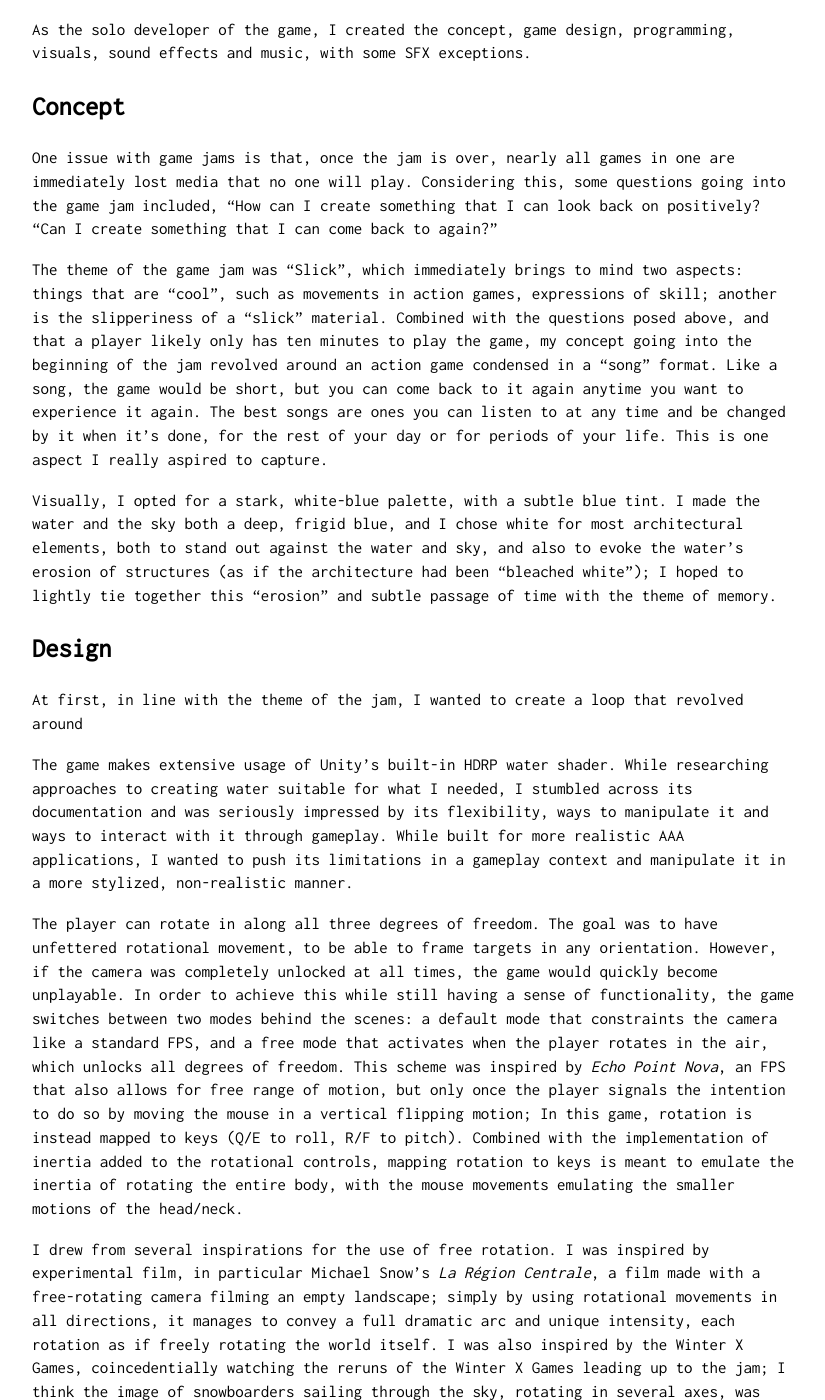
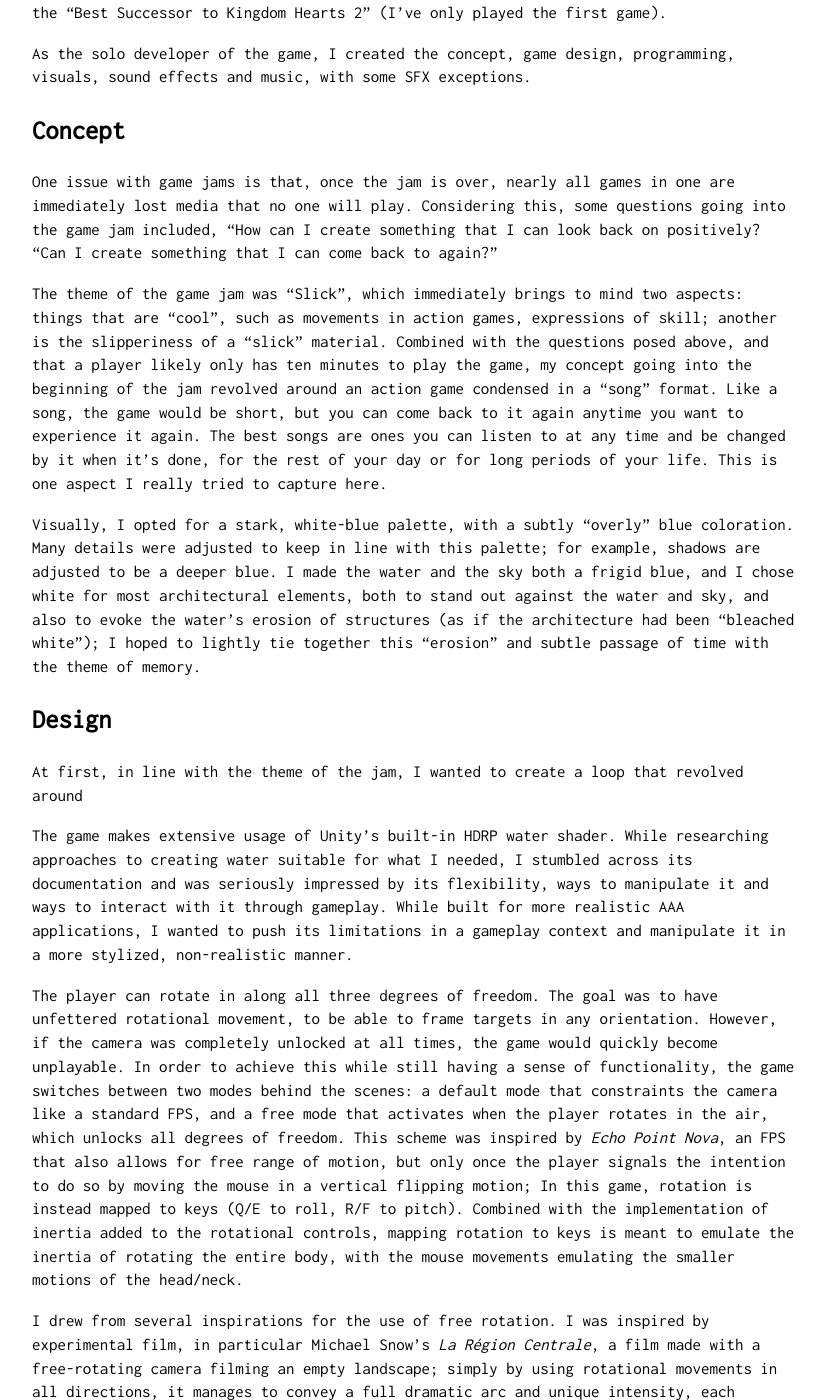
Before and after one commit to eric-zdw/eric-zdw.github.io, a Jekyll site: the page built from _portfolios/gamedesign.md, in a window 1280 px wide and 1400 px high, scrolled down 5855 px. Shown: the whole window, without its empty margins (224-1049 px from the left). Built offline with Jekyll 4.4.1, drawn with Linux system fonts in a browser that asks for light colours; some web fonts are replaced; some of the changed text lies outside the part shown.

Commit message:
Update gamedesign.md

```diff
--- a/_portfolios/gamedesign.md
+++ b/_portfolios/gamedesign.md
@@ -135,9 +136,9 @@
 
 One issue with game jams is that, once the jam is over, nearly all games in one are immediately lost media that no one will play. Considering this, some questions going into the game jam included, "How can I create something that I can look back on positively? "Can I create something that I can come back to again?"
 
-The theme of the game jam was "Slick", which immediately brings to mind two aspects: things that are "cool", such as movements in action games, expressions of skill; another is the slipperiness of a "slick" material. Combined with the questions posed above, and that a player likely only has ten minutes to play the game, my concept going into the beginning of the jam revolved around an action game condensed in a "song" format. Like a song, the game would be short, but you can come back to it again anytime you want to experience it again. The best songs are ones you can listen to at any time and be changed by it when it's done, for the rest of your day or for periods of your life. This is one aspect I really aspired to capture.
+The theme of the game jam was "Slick", which immediately brings to mind two aspects: things that are "cool", such as movements in action games, expressions of skill; another is the slipperiness of a "slick" material. Combined with the questions posed above, and that a player likely only has ten minutes to play the game, my concept going into the beginning of the jam revolved around an action game condensed in a "song" format. Like a song, the game would be short, but you can come back to it again anytime you want to experience it again. The best songs are ones you can listen to at any time and be changed by it when it's done, for the rest of your day or for long periods of your life. This is one aspect I really tried to capture here.
 
-Visually, I opted for a stark, white-blue palette, with a subtle blue tint. I made the water and the sky both a deep, frigid blue, and I chose white for most architectural elements, both to stand out against the water and sky, and also to evoke the water's erosion of structures (as if the architecture had been "bleached white"); I hoped to lightly tie together this "erosion" and subtle passage of time with the theme of memory.
+Visually, I opted for a stark, white-blue palette, with a subtly "overly" blue coloration. Many details were adjusted to keep in line with this palette; for example, shadows are adjusted to be a deeper blue. I made the water and the sky both a frigid blue, and I chose white for most architectural elements, both to stand out against the water and sky, and also to evoke the water's erosion of structures (as if the architecture had been "bleached white"); I hoped to lightly tie together this "erosion" and subtle passage of time with the theme of memory.
 
 ### Design
 
@@ -148,6 +149,12 @@
 The player can rotate in along all three degrees of freedom. The goal was to have unfettered rotational movement, to be able to frame targets in any orientation. However, if the camera was completely unlocked at all times, the game would quickly become unplayable. In order to achieve this while still having a sense of functionality, the game switches between two modes behind the scenes: a default mode that constraints the camera like a standard FPS, and a free mode that activates when the player rotates in the air, which unlocks all degrees of freedom. This scheme was inspired by *Echo Point Nova*, an FPS that also allows for free range of motion, but only once the player signals the intention to do so by moving the mouse in a vertical flipping motion; In this game, rotation is instead mapped to keys (Q/E to roll, R/F to pitch). Combined with the implementation of inertia added to the rotational controls, mapping rotation to keys is meant to emulate the inertia of rotating the entire body, with the mouse movements emulating the smaller motions of the head/neck.
 
 I drew from several inspirations for the use of free rotation. I was inspired by experimental film, in particular Michael Snow's *La Région Centrale*, a film made with a free-rotating camera filming an empty landscape; simply by using rotational movements in all directions, it manages to convey a full dramatic arc and unique intensity, each rotation as if freely rotating the world itself. I was also inspired by the Winter X Games, coincedentially watching the reruns of the Winter X Games leading up to the jam; I think the image of snowboarders sailing through the sky, rotating in several axes, was fresh in my mind.
+
+### Level Design
+
+The layout of the level resembles a park; each quadrant of the level is meant to have certain landmarks. In this game, it didn't matter that the player was sent equally to all areas of the map; it's more important that each element leaves some sort of impression. For example, one side of the map is isolated by the rest of the level, consisting only of a single rail loop held up by hexagonal supports; this rail can be ridden on indefinitely in a circle, like a roller coaster.
+
+During gameplay, if the player drops through the water, they can catch a glimpse of structures submerged deep underwater; later in the last level, the water level decreases, revealing the structures underneath as new level elements.
 
 ### Sound and Music
 
```
Also changed, not shown: other parts of _portfolios/gamedesign.md (+1 -0 lines).
